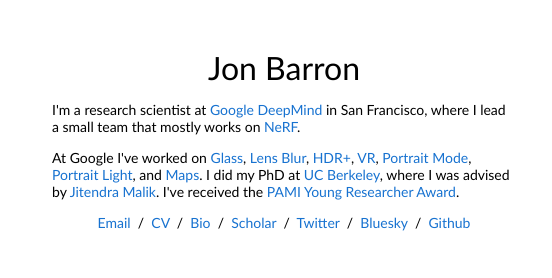
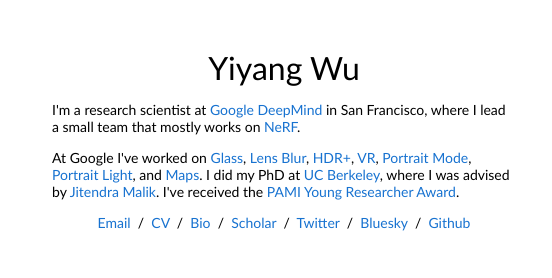
Before and after one commit to wuwendyy/wuwendy.github-io, a plain HTML site: page index.html in a window 1280 px wide. Shown: the top 278 px of the page, 208-760 px from the left. Drawn offline with Linux system fonts and the light colour scheme.

Commit message:
change names

```diff
--- a/index.html
+++ b/index.html
@@ -5,7 +5,7 @@
 
     <title>Yiyang Wu</title>
 
-    <meta name="author" content="Jon Barron">
+    <meta name="author" content="Yiyang Wu">
     <meta name="viewport" content="width=device-width, initial-scale=1">
     <link rel="shortcut icon" href="images/favicon/favicon.ico" type="image/x-icon">
     <link rel="stylesheet" type="text/css" href="stylesheet.css">
@@ -20,7 +20,7 @@
             <tr style="padding:0px">
               <td style="padding:2.5%;width:63%;vertical-align:middle">
                 <p class="name" style="text-align: center;">
-                  Jon Barron
+                  Yiyang Wu
                 </p>
                 <p>I'm a research scientist at <a href="https://deepmind.google/">Google DeepMind</a> in San Francisco, where I lead a small team that mostly works on <a href="https://www.matthewtancik.com/nerf">NeRF</a>.
                 </p>
```
